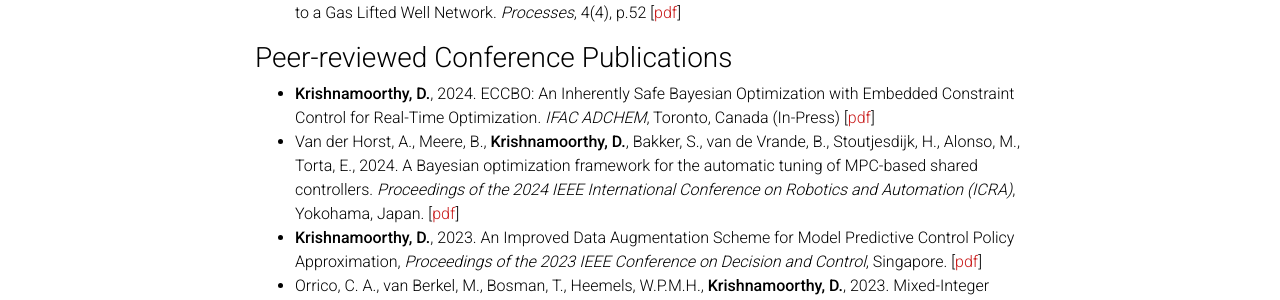
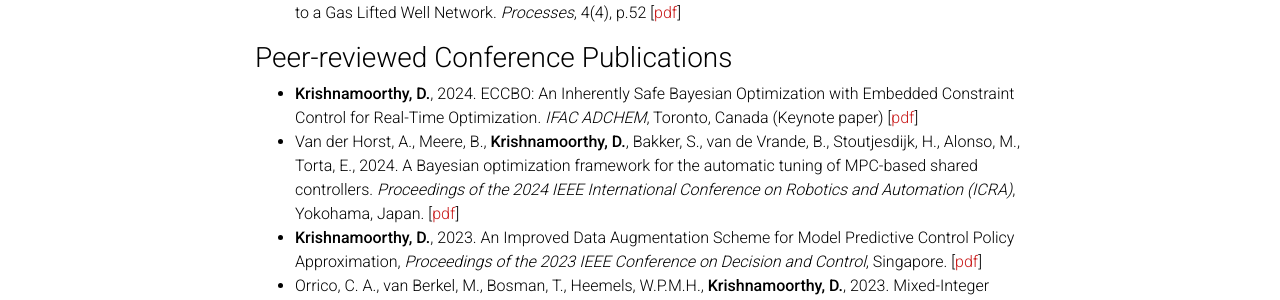
Before and after one commit to dinesh-krishnamoorthy/dinesh-krishnamoorthy.github.io, a Jekyll site: the page built from _pages/publications.md, in a window 1280 px wide and 900 px high, scrolled down 1345 px. Shown: the part 152-452 px from the top of the window. Built offline with Jekyll 4.4.1, drawn with Linux system fonts in a browser that asks for light colours; comment, search, counter and statistics services are not loaded; a style sheet for code colours, icons or effects is not loaded.

Commit message:
Update publications.md

```diff
--- a/_pages/publications.md
+++ b/_pages/publications.md
@@ -36,7 +36,7 @@
 
 
 ### Peer-reviewed Conference Publications
-* **Krishnamoorthy, D.**, 2024. ECCBO: An Inherently Safe Bayesian Optimization with Embedded Constraint Control for Real-Time Optimization. _IFAC ADCHEM_, Toronto, Canada (In-Press) [[pdf](https://arxiv.org/pdf/2402.18415v1.pdf)]
+* **Krishnamoorthy, D.**, 2024. ECCBO: An Inherently Safe Bayesian Optimization with Embedded Constraint Control for Real-Time Optimization. _IFAC ADCHEM_, Toronto, Canada (Keynote paper) [[pdf](https://arxiv.org/pdf/2402.18415v1.pdf)]
 * Van der Horst, A., Meere, B., **Krishnamoorthy, D.**, Bakker, S., van de Vrande, B.,  Stoutjesdijk, H.,  Alonso, M.,  Torta, E., 2024. A Bayesian optimization framework for the automatic tuning of MPC-based shared controllers. _Proceedings of the 2024 IEEE International Conference on Robotics and Automation (ICRA)_, Yokohama, Japan. [[pdf](https://arxiv.org/pdf/2311.01133.pdf)]
 * **Krishnamoorthy, D.**, 2023. An Improved Data Augmentation Scheme for Model Predictive Control Policy Approximation, _Proceedings of the 2023 IEEE Conference on Decision and Control_, Singapore. [[pdf](https://arxiv.org/pdf/2303.05607.pdf)]
 * Orrico, C. A., van Berkel, M., Bosman, T., Heemels, W.P.M.H., **Krishnamoorthy, D.**, 2023. Mixed-Integer MPC Strategies for Fueling and Density Control in Fusion Tokamaks, _Proceedings of the 2023 IEEE Conference on Decision and Control_, Singapore. [[pdf](https://arxiv.org/pdf/2306.00415.pdf)]
```
